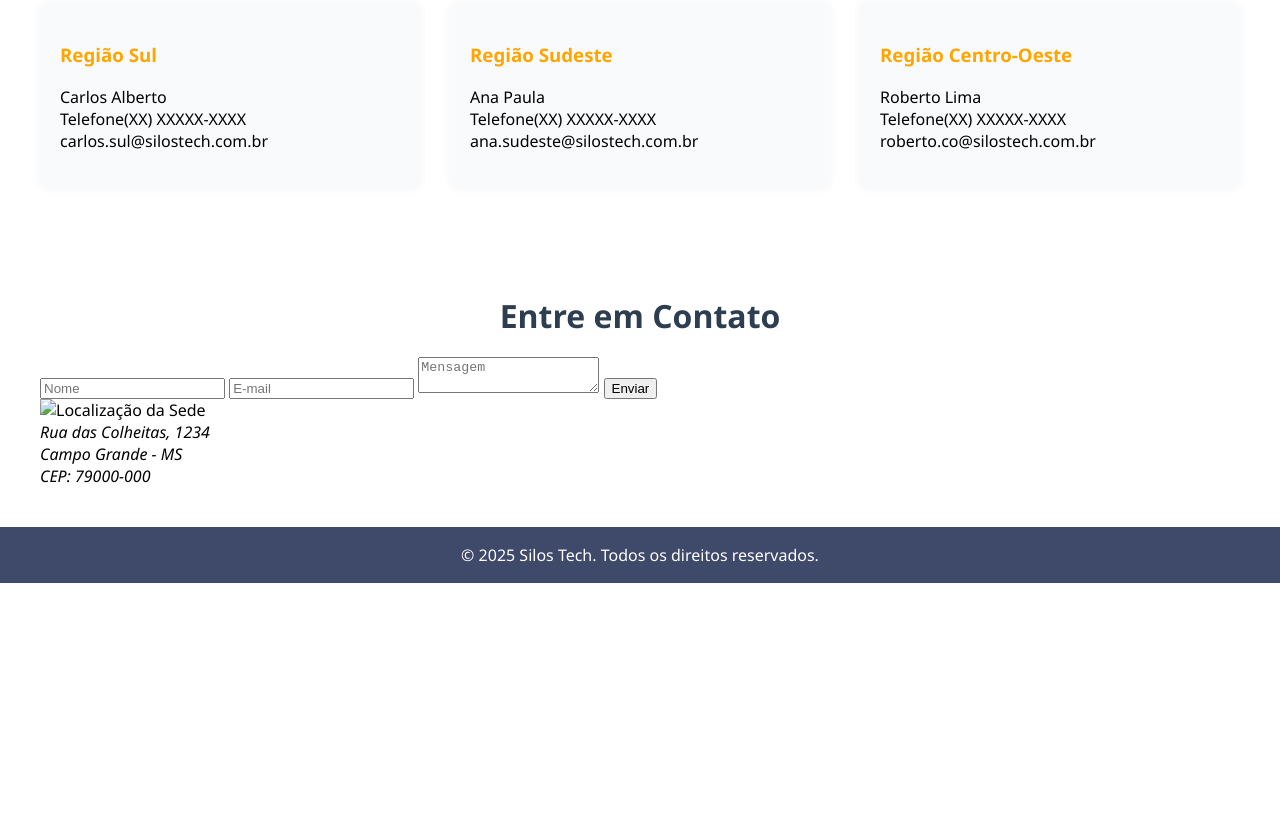
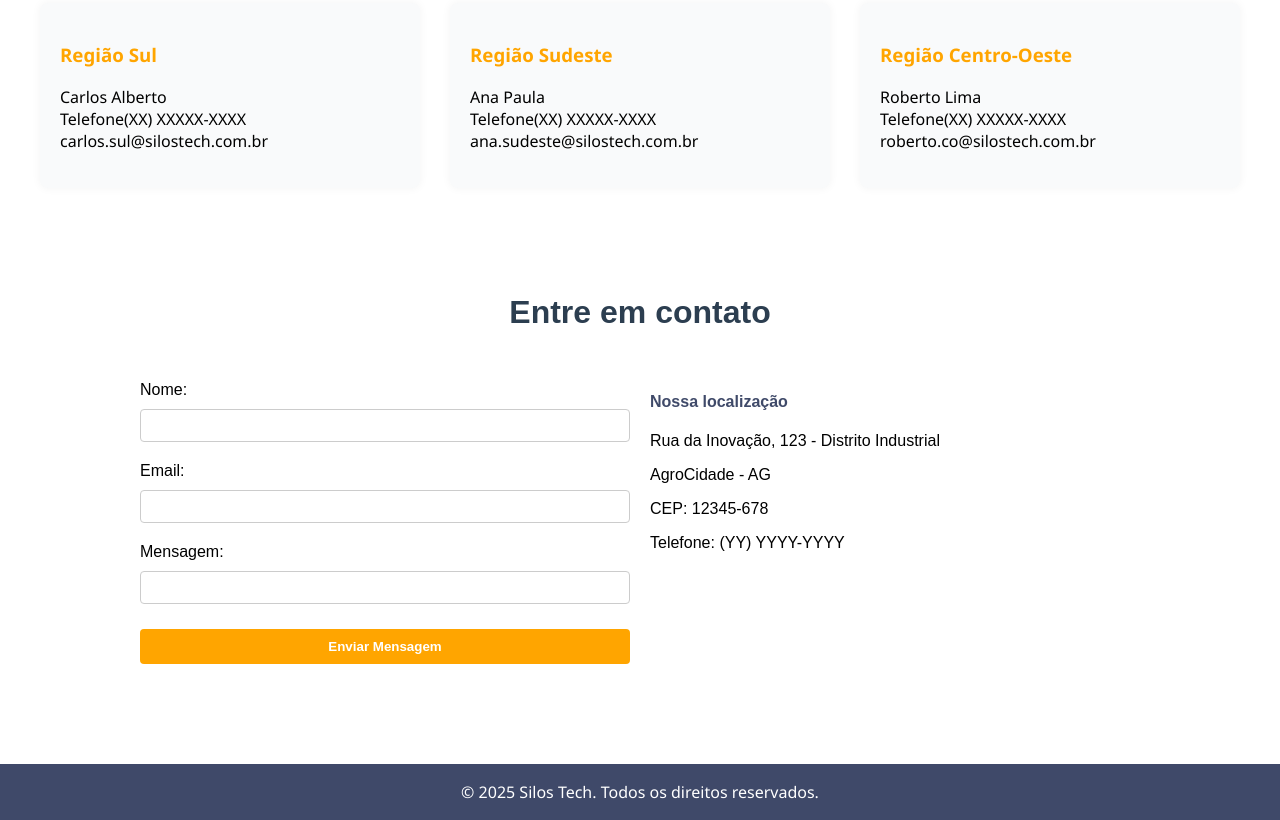
Before and after one commit to rrafaleao/SilosTech, a plain HTML site: page index.html in a window 1280 px wide. Shown: the part 3355-4175 px from the top of the page. Before the commit the page ends 3938 px from the top, so only its background shows below. Drawn offline with Linux system fonts and the light colour scheme.

Commit message:
Finalizado

```diff
--- a/css/styles.css
+++ b/css/styles.css
@@ -235,3 +235,64 @@
             font-style: normal;
             color: #555;
         }
+
+        .contato {
+            max-width: 1000px;
+            margin: 0 auto;
+            padding: 40px 20px;
+            font-family: Arial, sans-serif;
+        }
+
+        .contato-titulo {
+            text-align: center;
+            margin-bottom: 40px;
+            font-size: 2em;
+        }
+
+        .contato-container {
+            display: flex;
+            justify-content: space-between;
+            flex-wrap: wrap;
+            gap: 20px;
+        }
+
+        .formulario {
+            flex: 1;
+            min-width: 300px;
+        }
+
+        .formulario form {
+            display: flex;
+            flex-direction: column;
+            gap: 10px;
+        }
+
+        .formulario label {
+            margin-top: 10px;
+        }
+
+        .formulario input {
+            padding: 8px;
+            border: 1px solid #ccc;
+            border-radius: 4px;
+        }
+
+        .formulario button {
+            margin-top: 15px;
+            padding: 10px 15px;
+            background-color: orange;
+            border: none;
+            border-radius: 4px;
+            color: white;
+            font-weight: bold;
+            margin-bottom: 60px;
+        }
+
+        .localizacao {
+            flex: 1;
+            min-width: 250px;
+        }
+
+        .localizacao-titulo{
+            color: rgba(0, 14, 56, 0.753);
+        }
--- a/index.html
+++ b/index.html
@@ -5,8 +5,6 @@
     <meta name="viewport" content="width=device-width, initial-scale=1.0">
     <title>SilosTech</title>
     <link rel="stylesheet" href="css/styles.css">
-    <style>
-    </style>
 </head>
 <body>
     <nav class="navbar">
@@ -100,7 +98,7 @@
 
 <section class="depoimentos">
     <div class="container">
-        <h2>Depoimentos</h2>
+        <h2>Depoimentos De Clientes</h2>
         <div class="depoimentos-grid">
             <blockquote>
                 <p>"A SilosTech revolucionou nossa gestão de grãos com tecnologia imbatível!"</p>
@@ -134,23 +132,28 @@
     </div>
 
 <section class="contato">
-    <div class="container">
-        <h2>Entre em Contato</h2>
-        <div class="contato-content">
-            <form class="contato-form">
-                <input type="text" placeholder="Nome" required>
-                <input type="email" placeholder="E-mail" required>
-                <textarea placeholder="Mensagem" required></textarea>
-                <button type="submit">Enviar</button>
+    <h2 class="contato-titulo">Entre em contato</h2>
+    <div class="contato-container">
+        <div class="formulario">
+            <form>
+                <label for="nome">Nome:</label>
+                <input id="nome" type="text">
+
+                <label for="email">Email:</label>
+                <input id="email" type="email">
+
+                <label for="mensagem">Mensagem:</label>
+                <input id="mensagem" type="text">
+
+                <button type="submit">Enviar Mensagem</button>
             </form>
-            <div class="mapa">
-                <img src="images/mapa.jpg" alt="Localização da Sede">
-                <address>
-                    Rua das Colheitas, 1234<br>
-                    Campo Grande - MS<br>
-                    CEP: 79000-000
-                </address>
-            </div>
+        </div>
+        <div class="localizacao">
+            <h4 class="localizacao-titulo">Nossa localização</h4>
+            <p>Rua da Inovação, 123 - Distrito Industrial</p>
+            <p>AgroCidade - AG</p>
+            <p>CEP: 12345-678</p>
+            <p>Telefone: (YY) YYYY-YYYY</p>
         </div>
     </div>
 </section>
```
